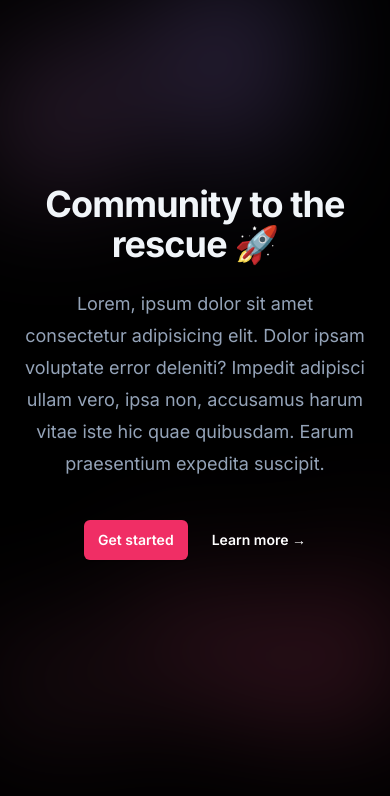
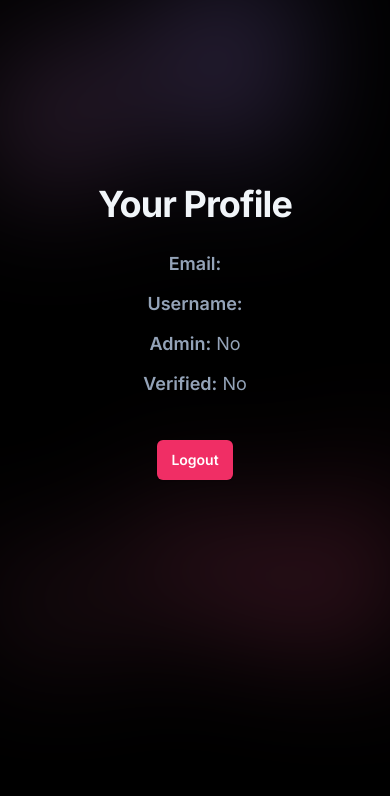
Before and after one commit to SAF2k/auth-next-app, a Next.js app: page /profile/1 in a window 390 px wide. Shown: the top 796 px of the page. Built offline with nearby package versions, Linux system fonts and the light colour scheme; no server answers.

Commit message:
profle page complited

```diff
--- a/src/app/profile/[userId]/page.tsx
+++ b/src/app/profile/[userId]/page.tsx
@@ -1,52 +1,55 @@
 "use client";
-import { useState } from "react";
+import { useEffect, useState } from "react";
 import Image from "next/image";
 import { useRouter } from "next/navigation";
+import { toast } from "react-hot-toast";
+import axios from "axios";
 
-const navigation = [
-  { name: "Product", href: "#" },
-//   { name: "Features", href: "#" },
-//   { name: "Company", href: "#" },
-//   { name: "FAQ", href: "#" },
-];
+interface UserData {
+  email: string;
+  isAdmin: boolean;
+  isVerified: boolean;
+  username: string;
+  // Add other properties if needed
+}
 
 export default function UserProfilePage() {
   const router = useRouter();
-  const [mobileMenuOpen, setMobileMenuOpen] = useState(false);
+  const [data, setData] = useState<UserData>({
+    email: "",
+    isAdmin: false,
+    isVerified: false,
+    username: "",
+  });
+
+  const onLogout = async () => {
+     try {
+       const response = await axios.get("/api/users/logout");
+       toast.success(response.data.message);
+       router.push("/login");
+     } catch (error: any) {
+       toast.error(error.message);
+     }
+   };
+
+   console.log(data);
+
+    const getUserDetails = async () => {
+      const response = await axios.get("/api/users/user");
+      setData(response.data.data);
+    };
+
+    useEffect(() => {
+      getUserDetails();
+    }, []);
+
+    if (!data) {
+      // Data is not fetched yet, you can display loading spinner or message
+      return <div>Loading...</div>;
+    }
 
   return (
     <div className="bg-black text-white h-screen">
-      <header className="absolute inset-x-0 top-0 z-50">
-        <nav
-          className="flex items-center justify-between p-6 lg:px-8"
-          aria-label="Global"
-        >
-          <div className="flex lg:flex-1">
-            {/* <Image src={Icon} height={200} width={200} alt="Product Logo" /> */}
-          </div>
-          <div className="flex lg:hidden">
-            <button
-              type="button"
-              className="-m-2.5 inline-flex items-center justify-center rounded-md p-2.5"
-              onClick={() => setMobileMenuOpen(true)}
-            >
-              <span className="sr-only">Open main menu</span>
-            </button>
-          </div>
-          <div className="hidden lg:flex lg:gap-x-12">
-            {navigation.map((item) => (
-              <a
-                key={item.name}
-                href={item.href}
-                className="text-sm font-semibold leading-6"
-              >
-                {item.name}
-              </a>
-            ))}
-          </div>
-        </nav>
-      </header>
-
       <div className="relative isolate px-6 pt-14 lg:px-8">
         <div
           className="absolute inset-x-0 -top-40 -z-10 transform-gpu overflow-hidden blur-3xl sm:-top-80"
@@ -61,44 +64,30 @@ export default function UserProfilePage() {
           />
         </div>
         <div className="mx-auto max-w-2xl py-32 sm:py-48 lg:py-56">
-          <div className="hidden sm:mb-8 sm:flex sm:justify-center">
-            <div className="relative rounded-full px-3 py-1 text-sm leading-6 text-slate-100-600 ring-1 ring-slate-50/10 hover:ring-slate-50/20">
-              Wish to know how to host a great event?{" "}
-              <a
-                href="https://github.com/SAF2k/event-management"
-                target="_blank"
-                className="font-semibold text-[#f02e65]"
-              >
-                <span className="absolute inset-0" aria-hidden="true" />
-                Read more <span aria-hidden="true">&rarr;</span>
-              </a>
-            </div>
-          </div>
+          <div className="hidden sm:mb-8 sm:flex sm:justify-center"></div>
           <div className="text-center">
             <h1 className="text-4xl font-bold tracking-tight text-slate-100 sm:text-6xl">
-              Community to the rescue 🚀
+              Your Profile
             </h1>
             <p className="mt-6 text-lg leading-8 text-slate-400">
-              Lorem, ipsum dolor sit amet consectetur adipisicing elit. Dolor ipsam voluptate error deleniti? Impedit adipisci ullam vero, ipsa non, accusamus harum vitae iste hic quae quibusdam. Earum praesentium expedita suscipit.
+              <span className="font-semibold">Email:</span> {data.email}
+            </p>
+            <p className="mt-2 text-lg leading-8 text-slate-400">
+              <span className="font-semibold">Username:</span> {data.username}
+            </p>
+            <p className="mt-2 text-lg leading-8 text-slate-400">
+              <span className="font-semibold">Admin:</span> {data.isAdmin ? "Yes" : "No"}
+            </p>
+            <p className="mt-2 text-lg leading-8 text-slate-400">
+                <span className="font-semibold">Verified:</span> {data.isVerified ? "Yes" : "No"}
             </p>
             <div className="mt-10 flex items-center justify-center gap-x-6">
               <button
                 className="rounded-md bg-[#f02e65] px-3.5 py-2.5 text-sm font-semibold text-white shadow-sm hover:bg-[#e26891] focus-visible:outline focus-visible:outline-2 focus-visible:outline-offset-2 focus-visible:outline-indigo-600"
-                onClick={() => {
-                  localStorage.getItem("userInfo") != null
-                    ? router.push("/landing")
-                    : router.push("/login");
-                }}
+                onClick={onLogout}
               >
-                Get started
+                Logout
               </button>
-              <a
-                target="_blank"
-                href="https://github.com/SAF2k/event-management"
-                className="text-sm font-semibold leading-6"
-              >
-                Learn more <span aria-hidden="true">→</span>
-              </a>
             </div>
           </div>
         </div>
```
Also changed, not shown: src/app/profile/page.tsx (+3 -26 lines).
